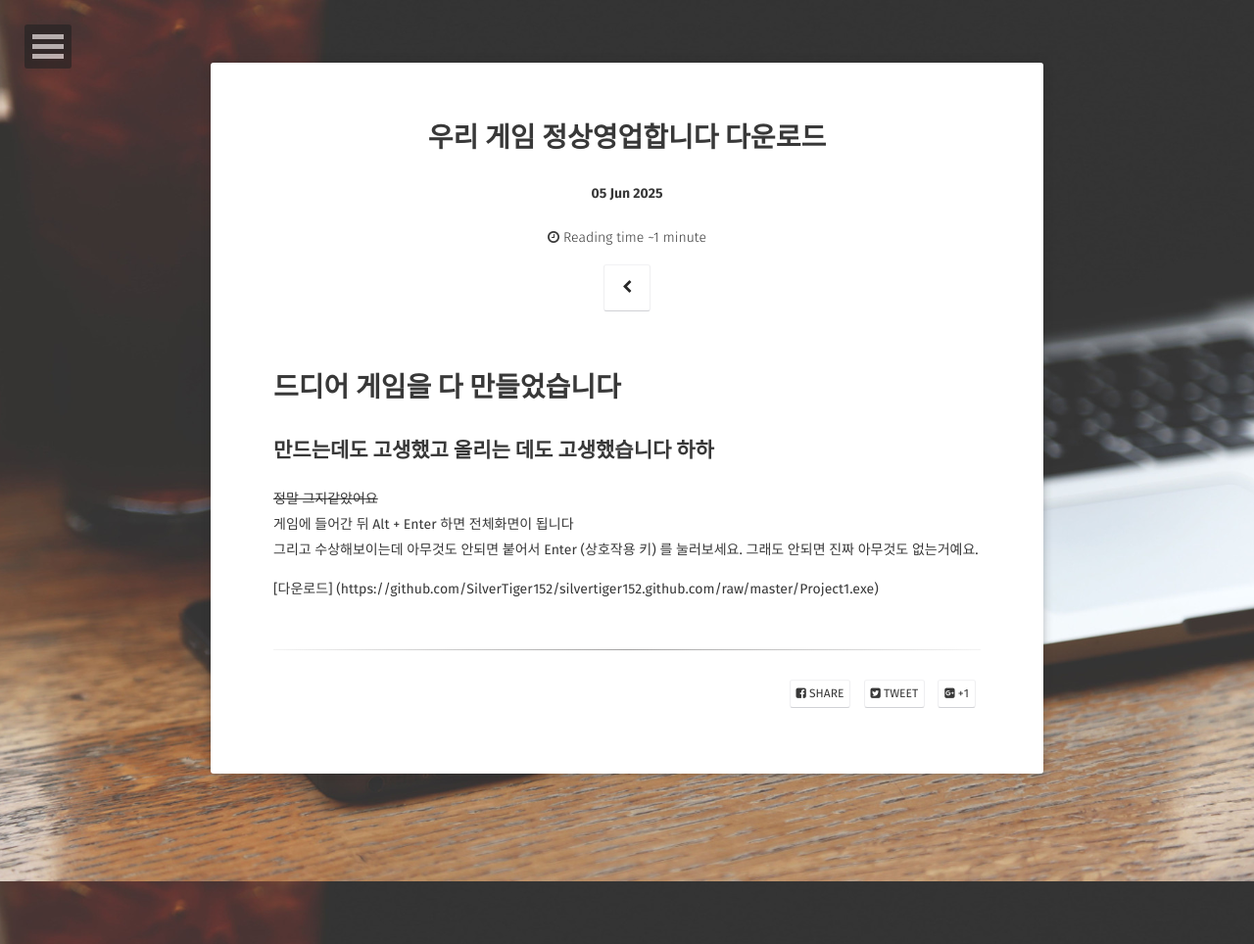
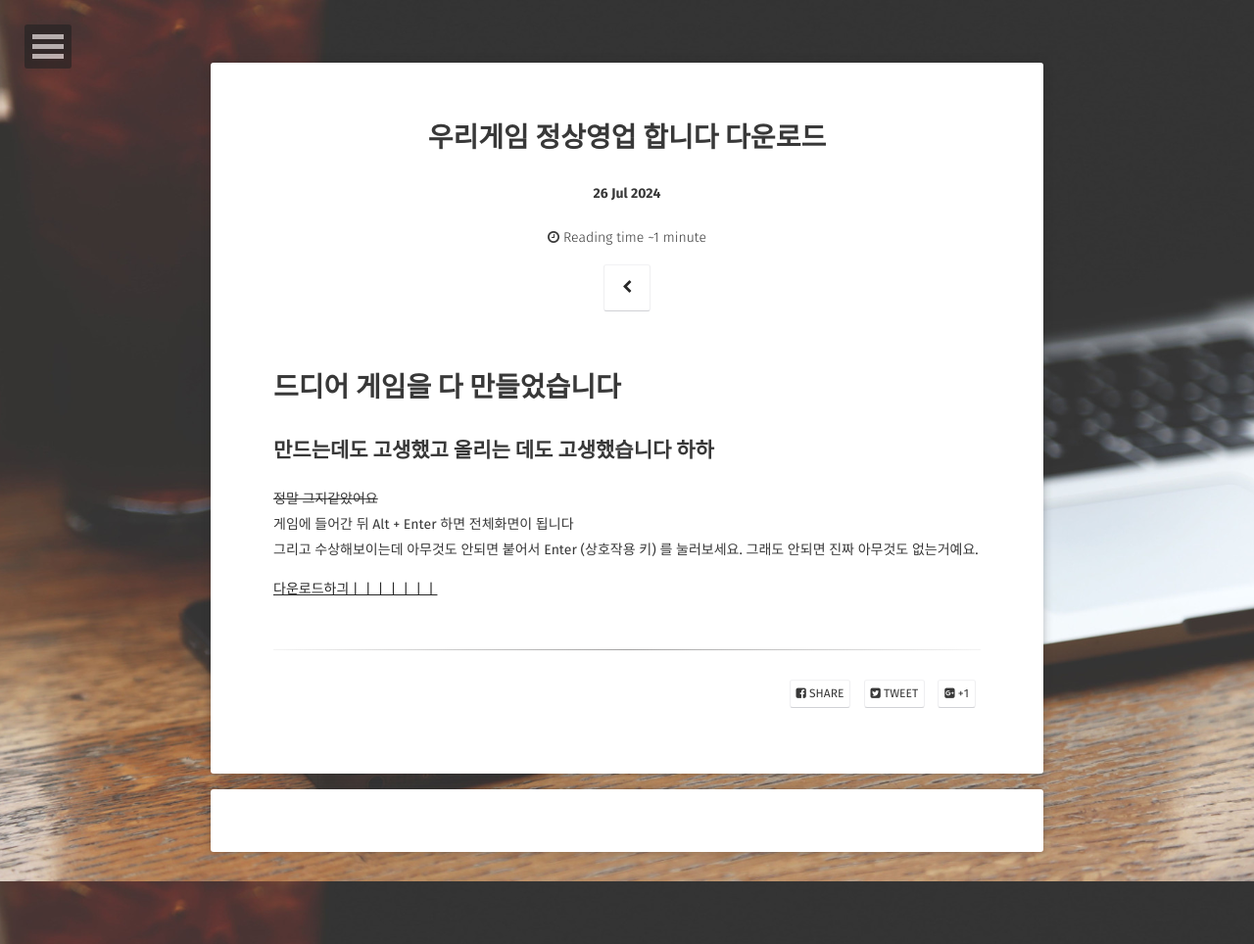
Before and after one commit to SilverTiger152/silvertiger152.github.com, a Jekyll site: the page built from _posts/2025-06-05-project1-download.md, in a window 1280 px wide. Shown: the whole page at 98% size. Built offline with Jekyll 4.4.1, drawn with Linux system fonts in a browser that asks for light colours; some web fonts are replaced; comment, search, counter and statistics services are not loaded.

Commit message:
Update 2025-06-05-project1-download.md

```diff
--- a/_posts/2025-06-05-project1-download.md
+++ b/_posts/2025-06-05-project1-download.md
@@ -1,7 +1,9 @@
 ---
 layout: post
-title: "우리 게임 정상영업합니다 다운로드"
-date: 2025-06-05
+title:  "우리게임 정상영업 합니다 다운로드"
+date:   2024-07-26
+tag:
+comments: true
 ---
 
 # 드디어 게임을 다 만들었습니다
@@ -10,5 +12,4 @@ date: 2025-06-05
 게임에 들어간 뒤 Alt + Enter 하면 전체화면이 됩니다 <br>
 그리고 수상해보이는데 아무것도 안되면 붙어서 Enter (상호작용 키) 를 눌러보세요. 그래도 안되면 진짜 아무것도 없는거예요.
 
-[다운로드]
-(https://github.com/SilverTiger152/silvertiger152.github.com/raw/master/Project1.exe)
+[다운로드하긔ㅣㅣㅣㅣㅣㅣㅣ](https://github.com/SilverTiger152/silvertiger152.github.com/raw/master/Project1.exe)
```
